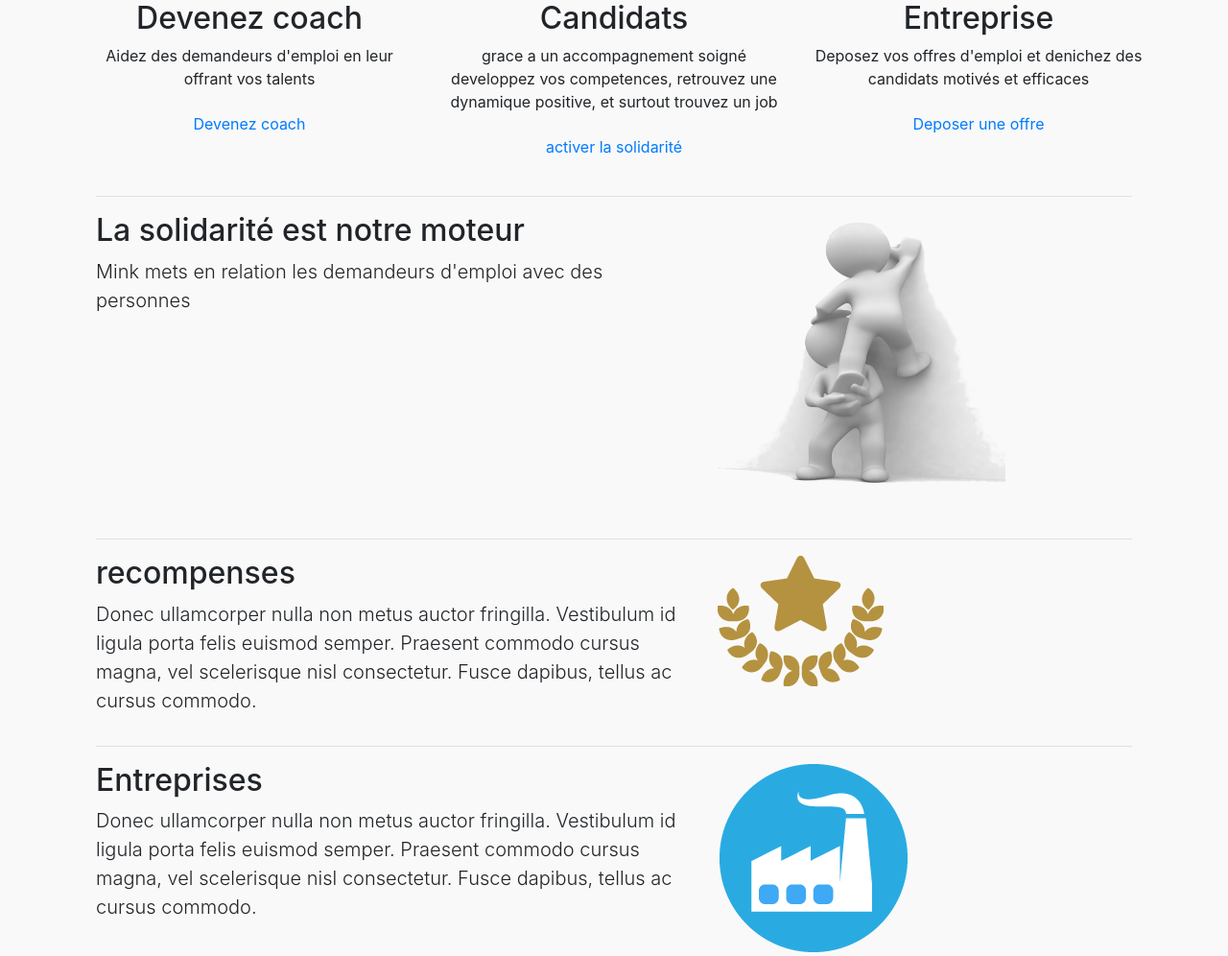
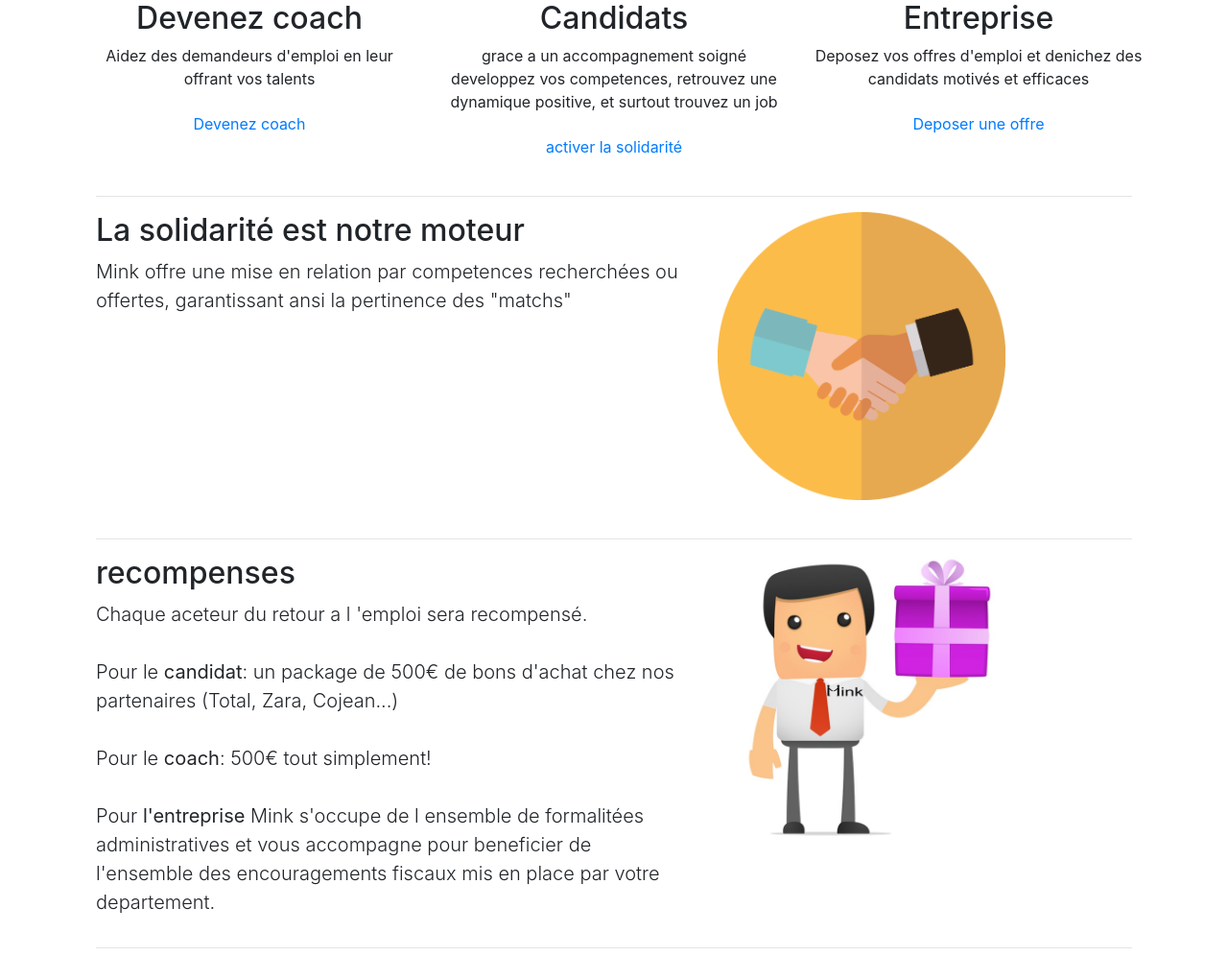
Before and after one commit to JeffCampigli/mink, a Node server app: page / in a window 1280 px wide. Shown: the part 935-1931 px from the top of the page at 96% size. Run offline with Node 20, Linux system fonts and the light colour scheme; some libraries are stand-ins or nearby versions.

Commit message:
improve landing page

```diff
--- a/views/index.ejs
+++ b/views/index.ejs
@@ -68,10 +68,10 @@
         <h2 class="featurette-heading">La solidarité est notre moteur
           <span class="text-muted"></span>
         </h2>
-        <p class="lead">Mink mets en relation les demandeurs d'emploi avec des personnes  </p>
+        <p class="lead">Mink offre une mise en relation par competences recherchées ou offertes, garantissant ansi la pertinence des "matchs"  </p>
       </div>
       <div class="col-md-5">
-        <img class="featurette-image img-responsive center-block" data-src="images/echelle.png" alt="150x150" src="images/echelle.png"
+        <img class="featurette-image img-responsive center-block" data-src="images/solidarite2.jpg" alt="150x150" src="images/mains.png"
         width="300px" height="300px" data-holder-rendered="true">
       </div>
     </div>
@@ -84,11 +84,11 @@
         <h2 class="featurette-heading">recompenses
           <span class="text-muted"></span>
         </h2>
-        <p class="lead">Donec ullamcorper nulla non metus auctor fringilla. Vestibulum id ligula porta felis euismod semper. Praesent commodo
-          cursus magna, vel scelerisque nisl consectetur. Fusce dapibus, tellus ac cursus commodo.</p>
+        <p class="lead">Chaque aceteur du retour a l 'emploi sera recompensé.<br><br>Pour le<strong> candidat</strong>: un package de 500€ de bons d'achat chez nos partenaires (Total, Zara, Cojean...) <br><br>Pour le <strong> coach</strong>: 500€ tout simplement!<br><br>
+        Pour <strong>l'entreprise</strong> Mink s'occupe de l ensemble de formalitées administratives et vous accompagne pour beneficier de l'ensemble des encouragements fiscaux mis en place par votre departement.   </p>
       </div>
       <div class="col-md-5 col-md-pull-7">
-        <img class="featurette-image img-responsive center-block" data-src="holder.js/300x300/auto" alt="500x500" src="images/reward.png"
+        <img class="featurette-image img-responsive center-block" data-src="holder.js/300x300/auto" alt="500x500" src="images/MrReward.png" width="300px" height="300px"
           data-holder-rendered="true">
       </div>
     </div>
@@ -100,11 +100,11 @@
         <h2 class="featurette-heading">Entreprises
           <span class="text-muted"></span>
         </h2>
-        <p class="lead">Donec ullamcorper nulla non metus auctor fringilla. Vestibulum id ligula porta felis euismod semper. Praesent commodo
-          cursus magna, vel scelerisque nisl consectetur. Fusce dapibus, tellus ac cursus commodo.</p>
+        <p class="lead">Mink c'est la garantie d'un collaborateur motivé, determiné a rejoindre une entreprise qui lui correspond.<br><br>
+        Et pour les demarches Mink s'en occupe pour vous...</p>
       </div>
       <div class="col-md-5">
-        <img class="featurette-image img-responsive center-block" data-src="holder.js/300x300/auto" alt="500x500" src="images/entreprise.png"
+        <img class="featurette-image img-responsive center-block" data-src="holder.js/300x300/auto" alt="500x500" src="images/5stars.jpg"width="320px" height="200px"
           data-holder-rendered="true">
       </div>
     </div>
--- a/views/layouts/main-layout.ejs
+++ b/views/layouts/main-layout.ejs
@@ -5,7 +5,7 @@
   <link rel='stylesheet' href='/stylesheets/style.css' />
   <link rel="stylesheet" href="https://maxcdn.bootstrapcdn.com/bootstrap/4.0.0/css/bootstrap.min.css" integrity="sha384-Gn5384xqQ1aoWXA+058RXPxPg6fy4IWvTNh0E263XmFcJlSAwiGgFAW/dAiS6JXm" crossorigin="anonymous">
   <style type="text/css">
-   body { background: rgb(249, 249, 249) !important; } /* Adding !important forces the browser to overwrite the default style applied by Bootstrap */
+  /* body { background: rgb(249, 249, 249) !important; } /* Adding !important forces the browser to overwrite the default style applied by Bootstrap */
 
 }
   }
```
Also changed, not shown: public/images/5stars.jpg (added), public/images/MrReward.png (added), public/images/mains.png (added), public/images/solidarite2.jpg (added).
